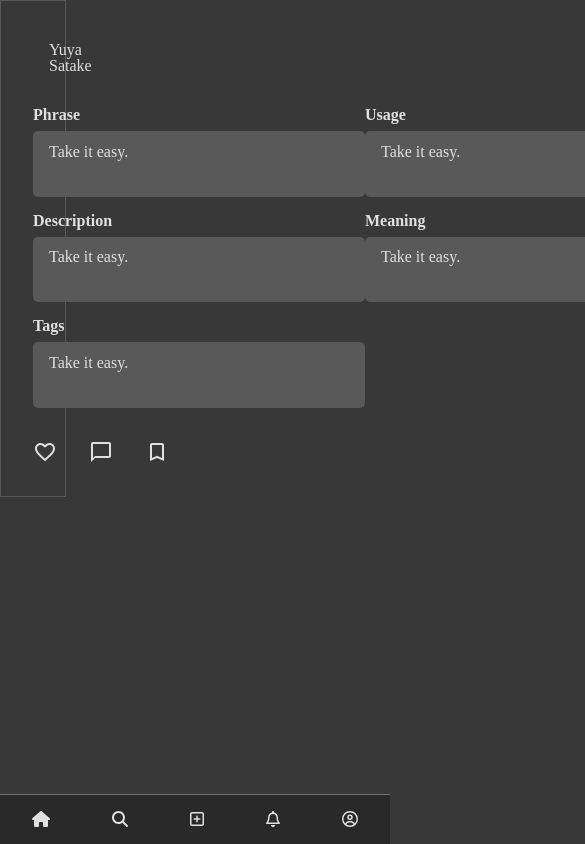
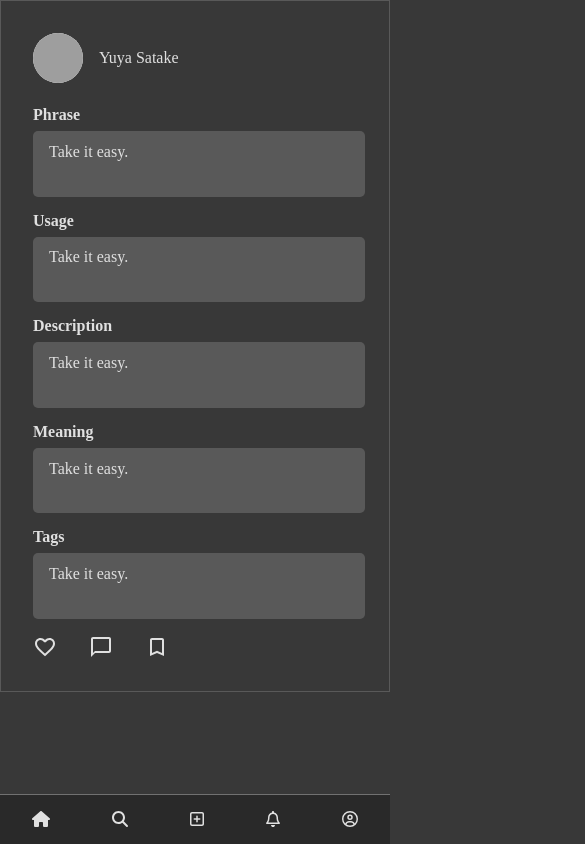
Before and after one commit to tayu78/reibunshare-frontend, a React (Vite) app: page /home in a window 390 px wide. Shown: the top 844 px of the page, 585 px wide, since content can reach past the window. Built offline with nearby package versions, Linux system fonts and the light colour scheme; grey boxes are pictures that could not be loaded.

Commit message:
made Card component responsive

```diff
--- a/src/components/Card/CardField/styles.module.scss
+++ b/src/components/Card/CardField/styles.module.scss
@@ -9,6 +9,7 @@
 .cardField{
     background-color: $BLACK_SECONDARY;
     width: 300px;
+    max-width: 95%;
     min-height: 40px;
     padding: .8rem 1rem;
     margin-bottom: 1rem;
--- a/src/components/Card/styles.module.scss
+++ b/src/components/Card/styles.module.scss
@@ -5,8 +5,10 @@
     max-width: 80%;
     margin-left: 2rem;
     padding: 2rem;
+    box-sizing: border-box;
     @include for-sm-screen{
-        max-width: 0;
+        max-width: none;
+        width: 100%;
         margin-left: 0;
     }
 
@@ -35,4 +37,7 @@
 .cardFields{
    display: grid;
    grid-template-columns: auto auto;
+   @include for-md-screen{
+     display: block;
+   }
 }
--- a/src/components/Navbar/NavLink/index.tsx
+++ b/src/components/Navbar/NavLink/index.tsx
@@ -11,7 +11,14 @@ type propsTypes = {
 
 const NavLink = ({ name, icon, linkto }: propsTypes) => {
   return (
-    <Link to={linkto} className={styles.navLink}>
+    <Link
+      to={linkto}
+      className={styles.navLink}
+      // style={({ isActive }) => {
+      //   console.log(isActive);
+      //   return { color: "pink" };
+      // }}
+    >
       <FontAwesomeIcon icon={icon} />
       <span>{name}</span>
     </Link>
--- a/src/styles/_base.scss
+++ b/src/styles/_base.scss
@@ -16,12 +16,12 @@ $MAX_WIDTH: 1200px;
 
 
 @mixin for-md-screen {
-    @media (max-width: 1023px) {
+    @media (max-width: 1024px) {
         @content;
     }
 }
 @mixin for-sm-screen {
-    @media (max-width:767px) {
+    @media (max-width:768px) {
         @content;
     }
 }
```
